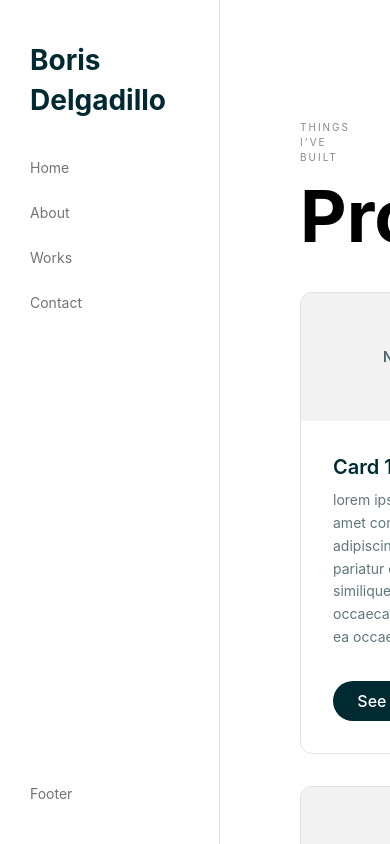
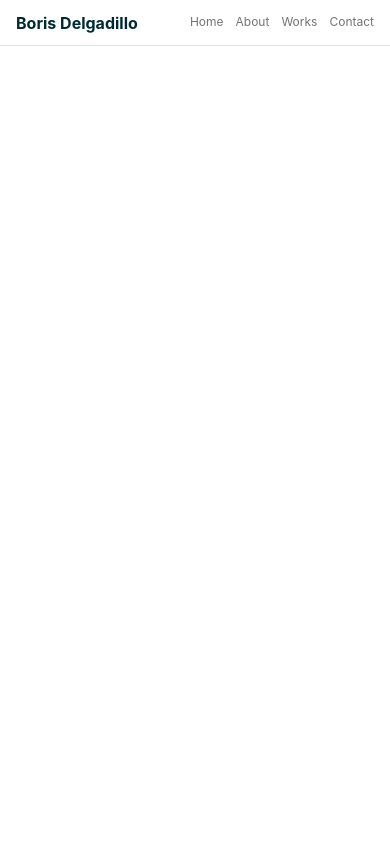
Before and after one commit to Fosforito47/Web-Portfolio-Minimalist, a React (Vite) app: page / in a window 390 px wide. Built offline with nearby package versions, Linux system fonts and the light colour scheme.

Commit message:
refactor: Sidebar responsiveness on mobile devices

```diff
--- a/src/components/UI/SideBar.jsx
+++ b/src/components/UI/SideBar.jsx
@@ -7,17 +7,28 @@ const links = [
 
 const SideBar = () => {
   return (
-    <aside className="flex w-[220px] shrink-0 flex-col gap-8  border-r border-sidebar px-[30px] py-10">
-      <h1 className="text-[28px] font-bold leading-10 text-primary">
+    <aside
+      className="
+    flex flex-row md:flex-col
+    h-fit md:h-full
+    w-full md:w-[220px]
+    shrink-0  gap-6 md:gap-8
+    border-b md:border-b-0 md:border-r
+    border-sidebar
+    px-4 md:px-[30px]
+    py-2 md:py-10
+    items-center md:items-start"
+    >
+      <h1 className="text-md grow items-center md:flex-none  md:text-[28px] font-bold  leading-5 md:leading-10 text-primary">
         Boris Delgadillo
       </h1>
 
-      <div className="flex flex-col gap-3">
+      <div className="flex flex-row md:flex-col gap-3">
         {links.map(({ href, label, active }) => (
           <a
             key={href}
             href={href}
-            className={`border-b py-1.5 text-sm transition duration-200 hover:border-accent hover:text-accent ${
+            className={`border-b py-1.5 text-xs md:text-sm transition duration-200 hover:border-accent hover:text-accent ${
               active
                 ? "border-sidebar text-sidebar"
                 : "border-transparent text-neutral-500"
@@ -27,7 +38,7 @@ const SideBar = () => {
           </a>
         ))}
       </div>
-      <div className="mt-auto">
+      <div className="hidden md:block mt-auto">
         <p className="text-sm text-neutral-500">Footer</p>
       </div>
     </aside>
```
